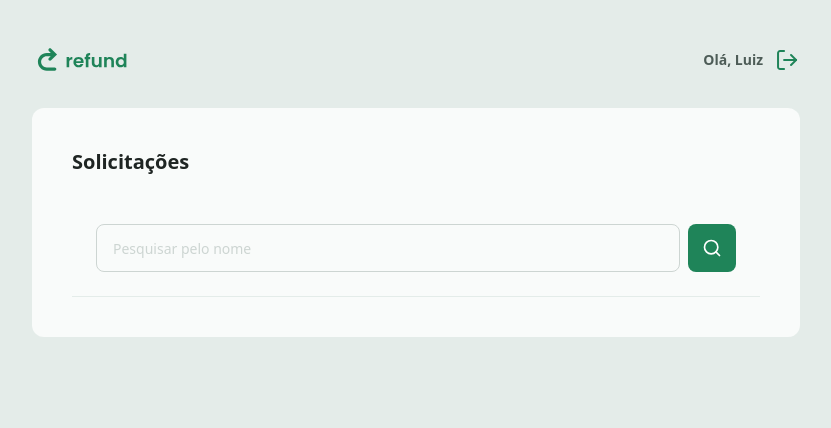
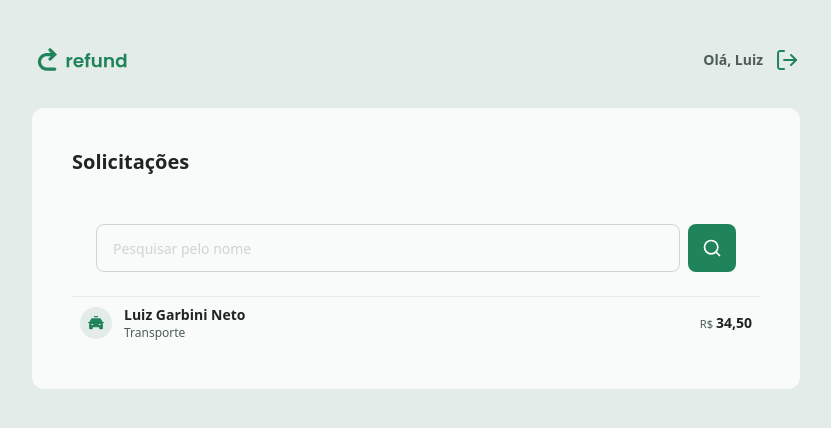
Before and after one commit to LuizGarbini/refund-rocketseat, a React (Vite) app: page / in a window 1280 px wide. Shown: the top 428 px of the page, without its empty margins (224-1055 px from the left). Built offline with nearby package versions, Linux system fonts and the light colour scheme.

Commit message:
Componente RefundItem

```diff
--- /dev/null
+++ b/src/components/RefundItem.tsx
@@ -0,0 +1,36 @@
+export type RefundItemProps = {
+	id: string;
+	name: string;
+	category: string;
+	amount: string;
+	categoryImg: string;
+};
+
+type Props = React.ComponentProps<"a"> & {
+	data: RefundItemProps;
+};
+
+export function RefundItem({ data, ...rest }: Props) {
+	return (
+		<a
+			className="flex items-center gap-3 hover:bg-green-100/50 cursor-pointer rounded-md p-2"
+			{...rest}
+		>
+			<img
+				src={data.categoryImg}
+				alt="Ícone da categoria"
+				className="w-8 h-8"
+			/>
+
+			<div className="flex flex-col flex-1">
+				<strong className="text-sm text-gray-100">{data.name}</strong>
+				<span className="text-xs text-gray-200">{data.category}</span>
+			</div>
+
+			<span className="text-sm text-gray-100 font-semibold">
+				<small className="font-normal text-gray-200">R$ </small>
+				{data.amount}
+			</span>
+		</a>
+	);
+}
--- a/src/pages/Dashboard.tsx
+++ b/src/pages/Dashboard.tsx
@@ -1,9 +1,19 @@
 import { useState } from "react";
 
 import searchSvg from "../assets/search.svg";
+import { CATEGORIES } from "../utils/categories";
 
 import { Button } from "../components/Button";
 import { Input } from "../components/Input";
+import { RefundItem } from "../components/RefundItem";
+
+const REFUND_EXAMPLE = {
+	id: "123",
+	name: "Luiz Garbini Neto",
+	category: "Transporte",
+	amount: "34,50",
+	categoryImg: CATEGORIES["transport"].icon,
+};
 
 export function Dashboard() {
 	const [name, setName] = useState("");
@@ -31,6 +41,10 @@
 					<img className="w-5" src={searchSvg} alt="Ícone de pesquisar" />
 				</Button>
 			</form>
+
+			<div>
+				<RefundItem data={REFUND_EXAMPLE} />
+			</div>
 		</div>
 	);
 }
```
